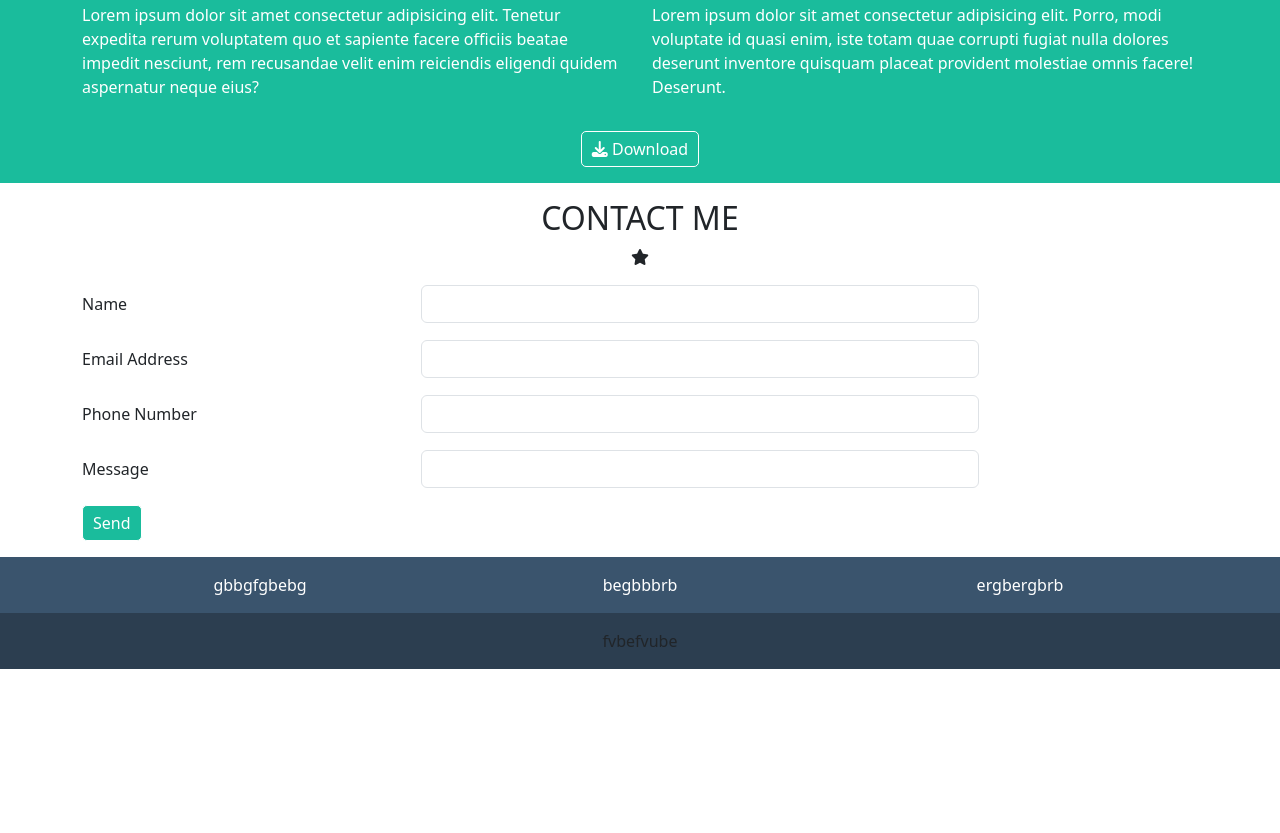
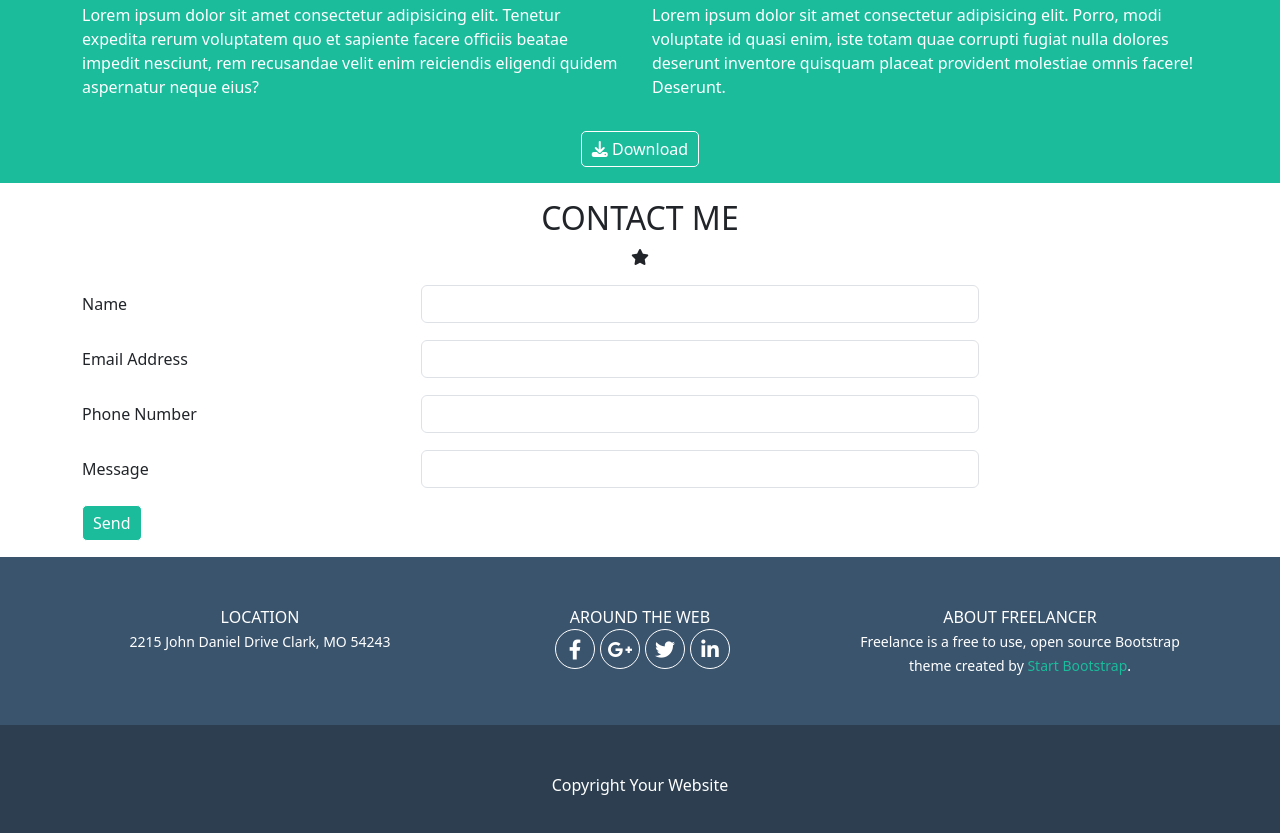
Before and after one commit to emanuelevolpes/html-css-bootstrap-freelancer, a plain HTML site: page index.html in a window 1280 px wide. Shown: the part 1818-2651 px from the top of the page. Before the commit the page ends 2487 px from the top, so only its background shows below. Drawn offline with nearby package versions, Linux system fonts and the light colour scheme.

Commit message:
final commit

```diff
--- a/css/style.css
+++ b/css/style.css
@@ -73,6 +73,21 @@ main
     color: white;
 }
 
+#info .container .row div:last-child > i {
+    margin-left: .3125rem;
+    height: 2.5rem;
+    width: 2.5rem;
+    font-size: 1.25rem;
+    line-height: 2.5rem;
+    border: .0625rem solid white;
+    border-radius: 50%;
+}
+
+#info .container .row div small > a {
+    color: var(--ms-secondary-background);
+    text-decoration: none;
+}
+
 /*
 ------------
 footer
@@ -82,3 +97,7 @@ footer
 footer {
     background-color: var(--ms-primary-background);
 }
+
+footer .container {
+    color: white;
+}
--- a/index.html
+++ b/index.html
@@ -125,11 +125,20 @@
         <!-- /contact me -->
         <!-- info -->
         <section id="info">
-            <div class="container py-3">
-                <div class="row text-center">
-                    <div class="col-12 col-lg-4">gbbgfgbebg</div>
-                    <div class="col-12 col-lg-4">begbbbrb</div>
-                    <div class="col-12 col-lg-4">ergbergbrb</div>
+            <div class="container py-5">
+                <div class="row text-center gy-4">
+                    <div class="col-12 col-lg-4">
+                        <div>LOCATION</div>
+                        <div><small>2215 John Daniel Drive Clark, MO 54243</small></div>
+                    </div>
+                    <div class="col-12 col-lg-4">
+                        <div>AROUND THE WEB</div>
+                        <div><i class="fa-brands fa-facebook-f"></i><i class="fa-brands fa-google-plus-g"></i><i class="fa-brands fa-twitter"></i><i class="fa-brands fa-linkedin-in"></i></div>
+                    </div>
+                    <div class="col-12 col-lg-4">
+                        <div>ABOUT FREELANCER</div>
+                        <div><small>Freelance is a free to use, open source Bootstrap theme created by <a href="#">Start Bootstrap</a>.</small></div>
+                    </div>
                 </div>
             </div>
         </section>
@@ -138,9 +147,9 @@
     <!-- /main -->
     <!-- footer -->
     <footer>
-        <div class="container py-3">
+        <div class="container py-5">
             <div class="row text-center">
-                <div class="col">fvbefvube</div>
+                <div class="col">Copyright Your Website</div>
             </div>
         </div>
     </footer>
```
